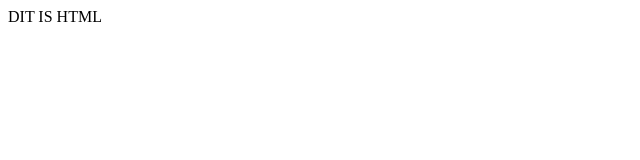
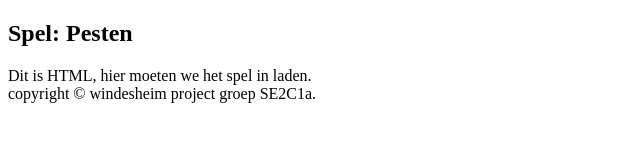
Before and after one commit to ffk27/nodejspestenspel, a website: page index.html in a window 1280 px wide. Shown: the whole page, without its empty margins (0-640 px from the left). Drawn offline with Linux system fonts and the light colour scheme.

Commit message:
Changed index and added style(not included in server yet)

```diff
--- a/index.html
+++ b/index.html
@@ -1,10 +1,27 @@
 <!DOCTYPE html>
 <html lang="en">
 <head>
+
     <meta charset="UTF-8">
-    <title></title>
+
+    <title>Pesten</title>
+
 </head>
 <body>
-DIT IS HTML
+<section id="wrapper">
+    <header>
+        <h1>Spel: Pesten</h1>
+    </header>
+
+    <section id="content">
+
+        Dit is HTML, hier moeten we het spel in laden.
+
+    </section>
+
+    <footer>
+        copyright &copy; windesheim project groep SE2C1a.
+    </footer>
+</section>
 </body>
 </html>
--- /dev/null
+++ b/style.css
@@ -0,0 +1,32 @@
+body {
+    background-color: #e9ebee;
+    font-family:"Verdana", sans-serif;
+    font-size:14px;
+}
+
+h1 {
+    font-size:22px;
+}
+
+h2 {
+    font-size:18px;
+}
+
+#wrapper {
+    margin: 0 auto;
+    max-width:1024px;
+}
+
+header {
+    height:200px;
+    background-color:#58B;
+}
+
+#content {
+    background-color:#47A;
+}
+
+footer {
+    height:50px;
+    background-color:#58B;
+}
```
